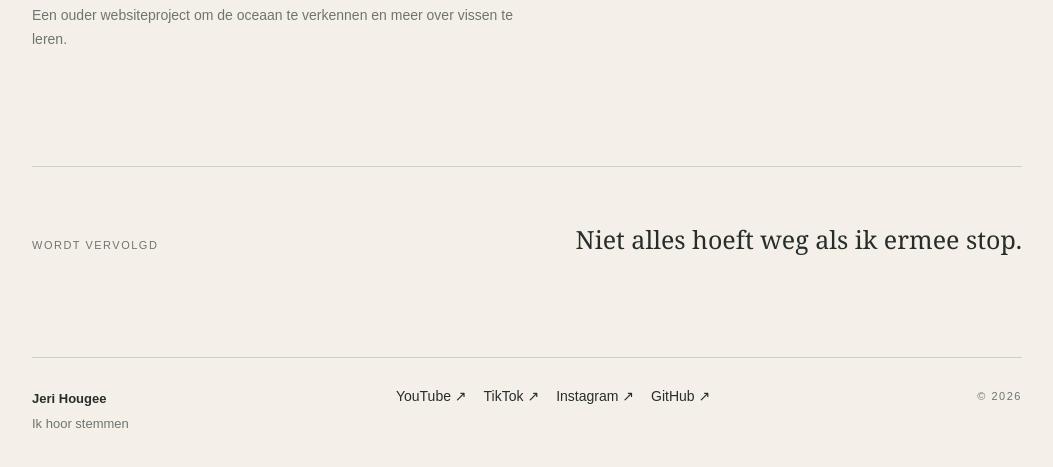
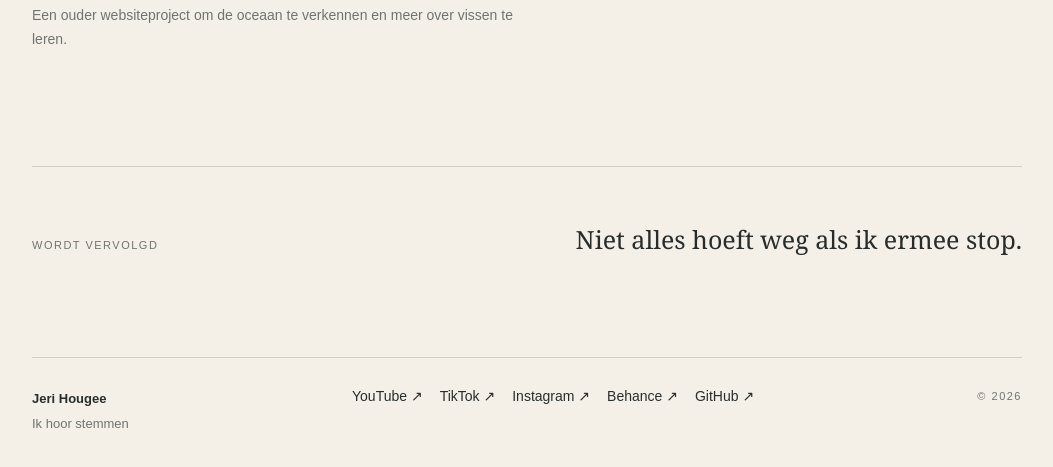
Before and after one commit to zuignap3/eigensite, a plain HTML site: page archief.html in a window 1280 px wide. Shown: the part 1141-1608 px from the top of the page, without its empty margins (113-1166 px from the left). Drawn offline with Linux system fonts and the light colour scheme.

Commit message:
Voeg Behance toe aan sociallinks

```diff
--- a/archief.html
+++ b/archief.html
@@ -41,7 +41,7 @@
     </main>
     <footer class="site-footer">
       <div><strong>Jeri Hougee</strong><span>Ik hoor stemmen</span></div>
-      <div class="footer-links" aria-label="Sociale media"><a href="https://www.youtube.com/@vische.3" target="_blank" rel="noopener noreferrer">YouTube ↗</a><a href="https://www.tiktok.com/@vische.3" target="_blank" rel="noopener noreferrer">TikTok ↗</a><a href="https://www.instagram.com/vische.3/" target="_blank" rel="noopener noreferrer">Instagram ↗</a><a href="https://github.com/zuignap3" target="_blank" rel="noopener noreferrer">GitHub ↗</a></div>
+      <div class="footer-links" aria-label="Sociale media"><a href="https://www.youtube.com/@vische.3" target="_blank" rel="noopener noreferrer">YouTube ↗</a><a href="https://www.tiktok.com/@vische.3" target="_blank" rel="noopener noreferrer">TikTok ↗</a><a href="https://www.instagram.com/vische.3/" target="_blank" rel="noopener noreferrer">Instagram ↗</a><a href="https://www.behance.net/jerihougee1" target="_blank" rel="noopener noreferrer">Behance ↗</a><a href="https://github.com/zuignap3" target="_blank" rel="noopener noreferrer">GitHub ↗</a></div>
       <span class="copyright">© <span id="year">2026</span></span>
     </footer>
   </div>
```
